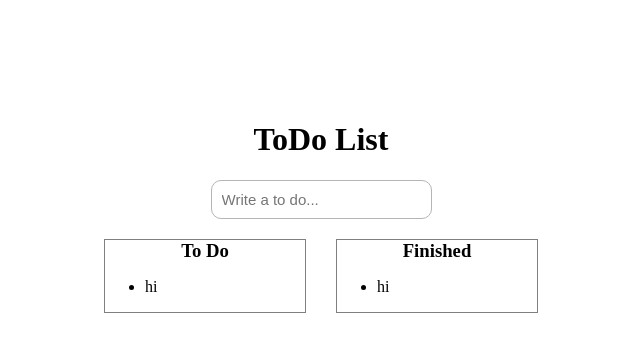
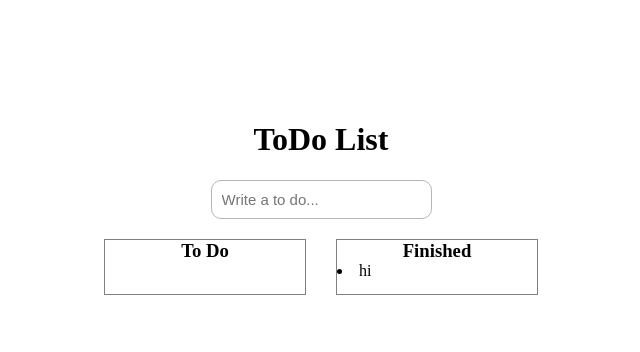
Before and after one commit to bongbongche/todo-react, a React (Create React App) app: page / in a window 1280 px wide. Shown: the top 352 px of the page, without its empty margins (319-959 px from the left). Built offline with nearby package versions, Linux system fonts and the light colour scheme.

Commit message:
send submit state to ToDoItem

```diff
--- a/src/components/TaskList.js
+++ b/src/components/TaskList.js
@@ -3,25 +3,20 @@ import styled from "styled-components";
 import ToDoItem from "./ToDoItem";
 import FinishedItem from "./FinishedItem";
 
-class TaskList extends React.Component {
-  render() {
+function TaskList(props) {
+  const { toDoList } = props;
   return (
     <Container>
       <ListContainer>
         <h3>To Do</h3>
-          <ItemList>
-            <ToDoItem />
-          </ItemList>
+        <ToDoItem toDoList={toDoList} />
       </ListContainer>
       <ListContainer>
         <h3>Finished</h3>
-          <ItemList>
         <FinishedItem />
-          </ItemList>
       </ListContainer>
     </Container>
   );
-  }
 }
 
 const Container = styled.div`
@@ -44,6 +39,4 @@ const ListContainer = styled.div`
   }
 `;
 
-const ItemList = styled.ul``;
-
 export default TaskList;
--- a/src/components/ToDoItem.js
+++ b/src/components/ToDoItem.js
@@ -1,7 +1,23 @@
 import React from "react";
+import styled from "styled-components";
 
-const ToDoItem = () => {
-  return <li>hi</li>;
+const ToDoItem = (props) => {
+  const { toDoList } = props;
+  const list = toDoList.map((item) => (
+    <Li key={item.id} id={item.id}>
+      {item.text}
+      <button>Del</button>
+    </Li>
+  ));
+  console.log(list.length !== 0);
+  return <ul>{list}</ul>;
 };
 
+const Li = styled.li`
+  list-style: none;
+  button {
+    margin-left: 10px;
+  }
+`;
+
 export default ToDoItem;
```
Lines whose indentation alone changed are shown as unchanged.
